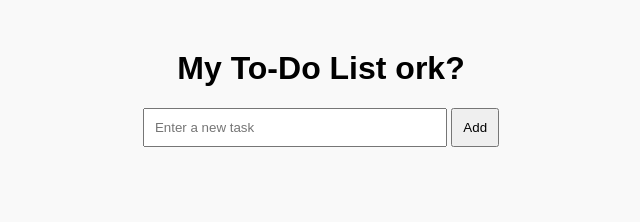
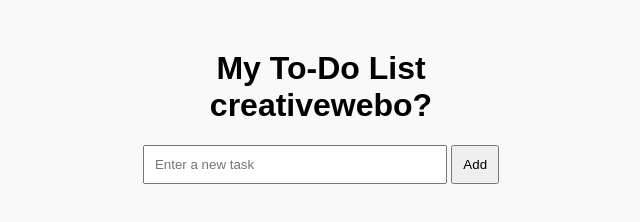
Before and after one commit to prajwalshilimkar/todo-app, a plain HTML site: page frontend/index.html in a window 1280 px wide. Shown: the whole page, without its empty margins (319-959 px from the left). Drawn offline with Linux system fonts and the light colour scheme; no server answers.

```diff
--- a/frontend/index.html
+++ b/frontend/index.html
@@ -7,7 +7,7 @@
 </head>
 <body>
   <div class="container">
-    <h1>My To-Do List ork?</h1>
+    <h1>My To-Do List creativewebo?</h1>
     <input type="text" id="taskInput" placeholder="Enter a new task">
     <button onclick="addTask()">Add</button>
     <ul id="taskList"></ul>
```
